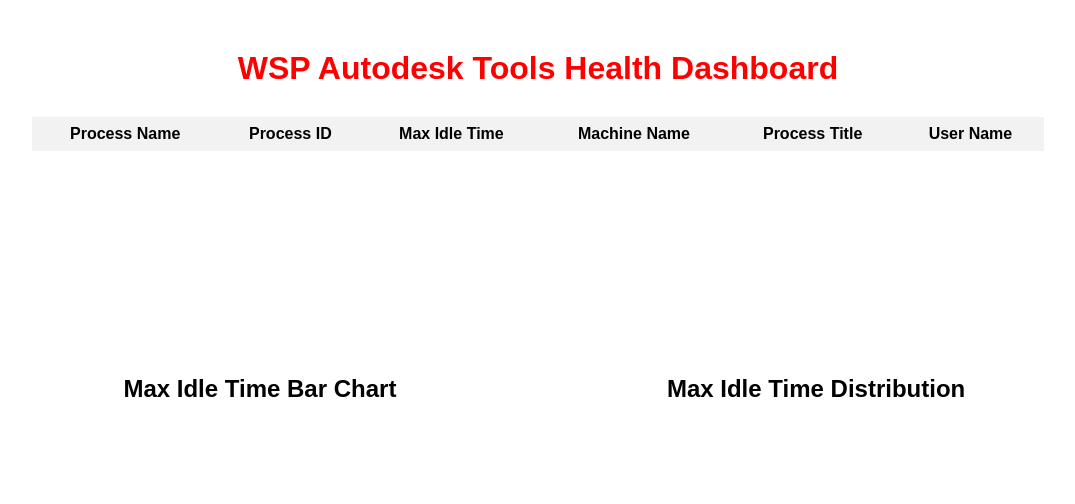
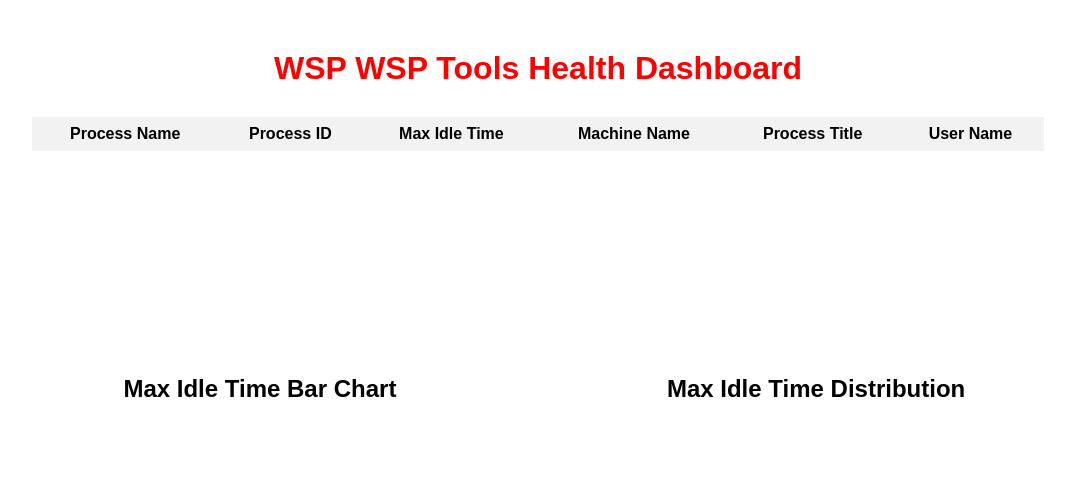
Before and after one commit to vkrishna30/wsptoolshealthchecker, a website: page index.html in a window 1280 px wide. Shown: the whole page, without its empty margins (102-1177 px from the left). Drawn offline with nearby package versions, Linux system fonts and the light colour scheme; no server answers.

Commit message:
Update index.html
updated title

```diff
--- a/index.html
+++ b/index.html
@@ -1,7 +1,7 @@
 <!DOCTYPE html>
 <html>
    <head>
-      <title>WSP Autodesk Tools Health Dashboard</title>
+      <title>WSP Tools Health Dashboard</title>
       <style>
          body {
          font-family: Arial, sans-serif;
@@ -50,7 +50,7 @@
    </head>
    <body>
       <div class="container">
-         <h1>WSP Autodesk Tools Health Dashboard</h1>
+         <h1>WSP WSP Tools Health Dashboard</h1>
          <table id="data-table">
             <thead>
                <tr>
```
